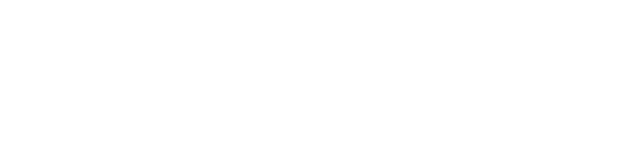
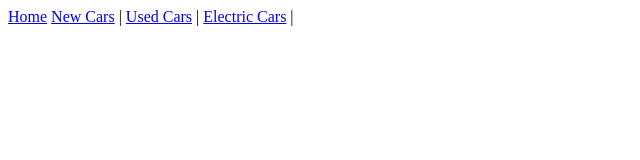
Before and after one commit to limzhilit/Team-Project, a plain HTML site: page index.html in a window 1280 px wide. Shown: the whole page, without its empty margins (0-640 px from the left). Drawn offline with Linux system fonts and the light colour scheme.

Commit message:
resolve index.html

```diff
--- a/index.html
+++ b/index.html
@@ -4,8 +4,14 @@
     <meta charset="UTF-8">
     <meta name="viewport" content="width=device-width, initial-scale=1.0">
     <title>Car Sales Project</title>
+
 </head>
 <body>
-
+    <nav>
+        <a href="/index.html">Home</a>
+        <a href="/newcars/">New Cars</a> |
+        <a href="/css/">Used Cars</a> |
+        <a href="/js/">Electric Cars</a> |
+      </nav>
 </body>
 </html>
```
Also changed, not shown: electriccars.html (+11 -0 lines).
